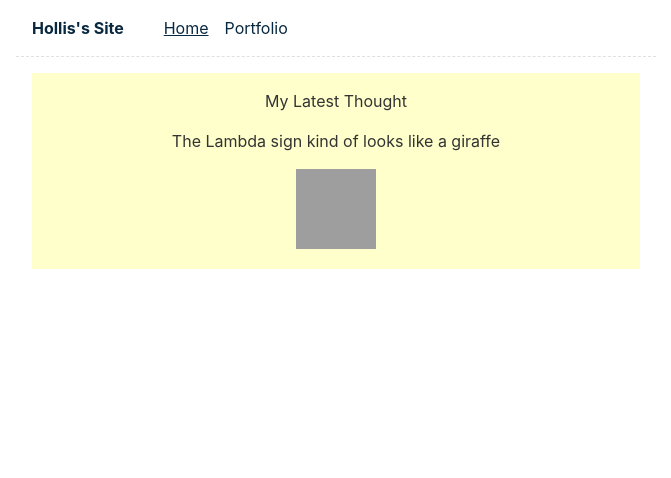
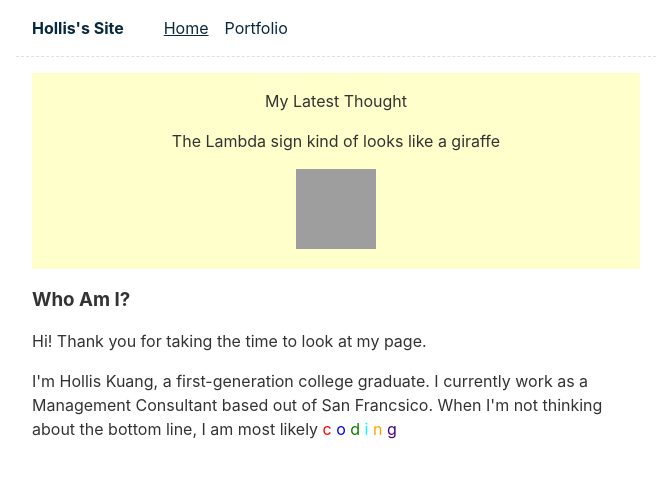
Before and after one commit to holliskuang/personalWebsite, an Eleventy site: page content/index.njk in a window 1280 px wide. Shown: the whole page, without its empty margins (304-975 px from the left). Built offline with nearby package versions, Linux system fonts and the light colour scheme; Eleventy itself is replaced by a stand-in of ours; files that its build step writes are made by us from their sources; grey boxes are pictures that could not be loaded.

Commit message:
colorful lettters

```diff
--- a/content/index.njk
+++ b/content/index.njk
@@ -5,4 +5,14 @@ eleventyNavigation:
   order: 1
 numberOfLatestPostsToShow: 3
 ---
-<p> </p>
+
+<h3>Who Am I?</h3>
+<p>Hi! Thank you for taking the time to look at my page. </p>
+<p> I'm Hollis Kuang, a first-generation college graduate. I currently work as a Management Consultant based out
+ of San Francsico. When I'm not thinking about the bottom line, I am most likely
+ <span style='color:red'>c</span>
+ <span style='color:blue'>o</span>
+ <span style='color:green'>d</span>
+ <span style='color:cyan'>i</span>
+ <span style='color:orange'>n</span>
+<span style='color:indigo'>g</span> </p>
--- a/content/projects/index.md
+++ b/content/projects/index.md
@@ -4,5 +4,5 @@ eleventyNavigation:
   key: Portfolio
   order: 3
 ---
-# About Me
+# P
 hi
```
